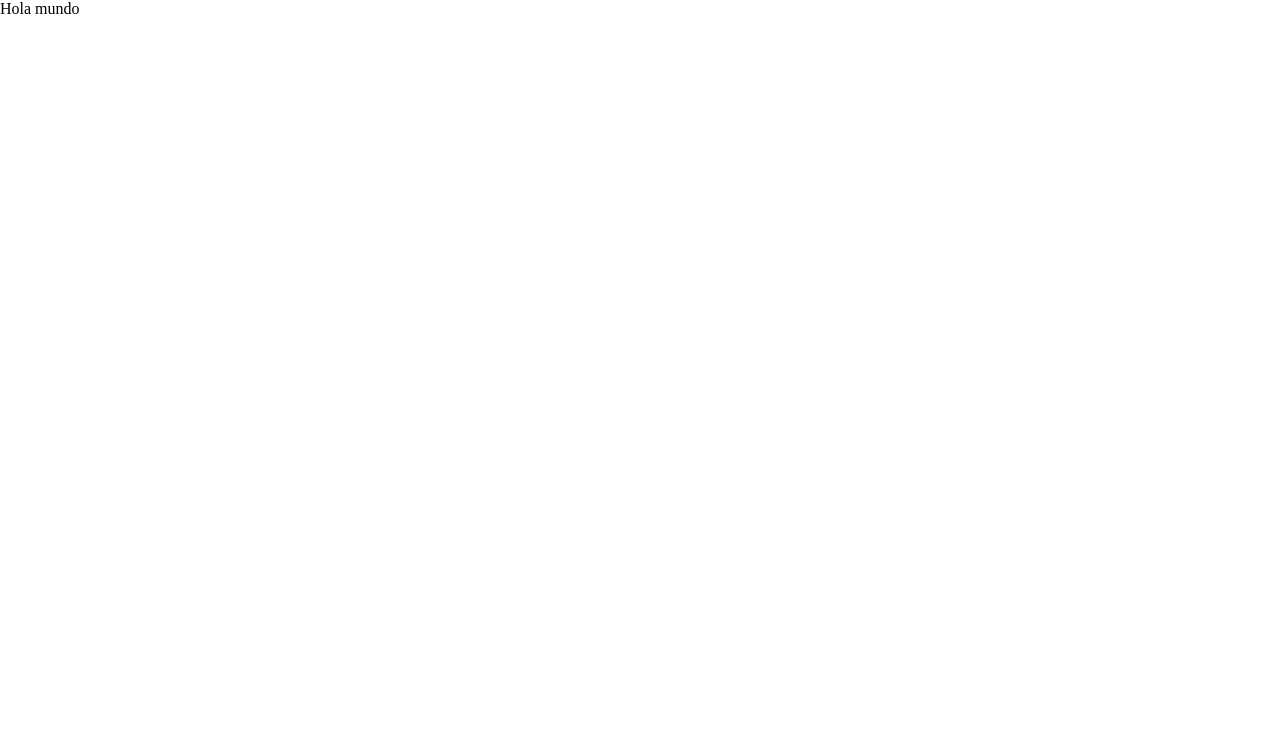
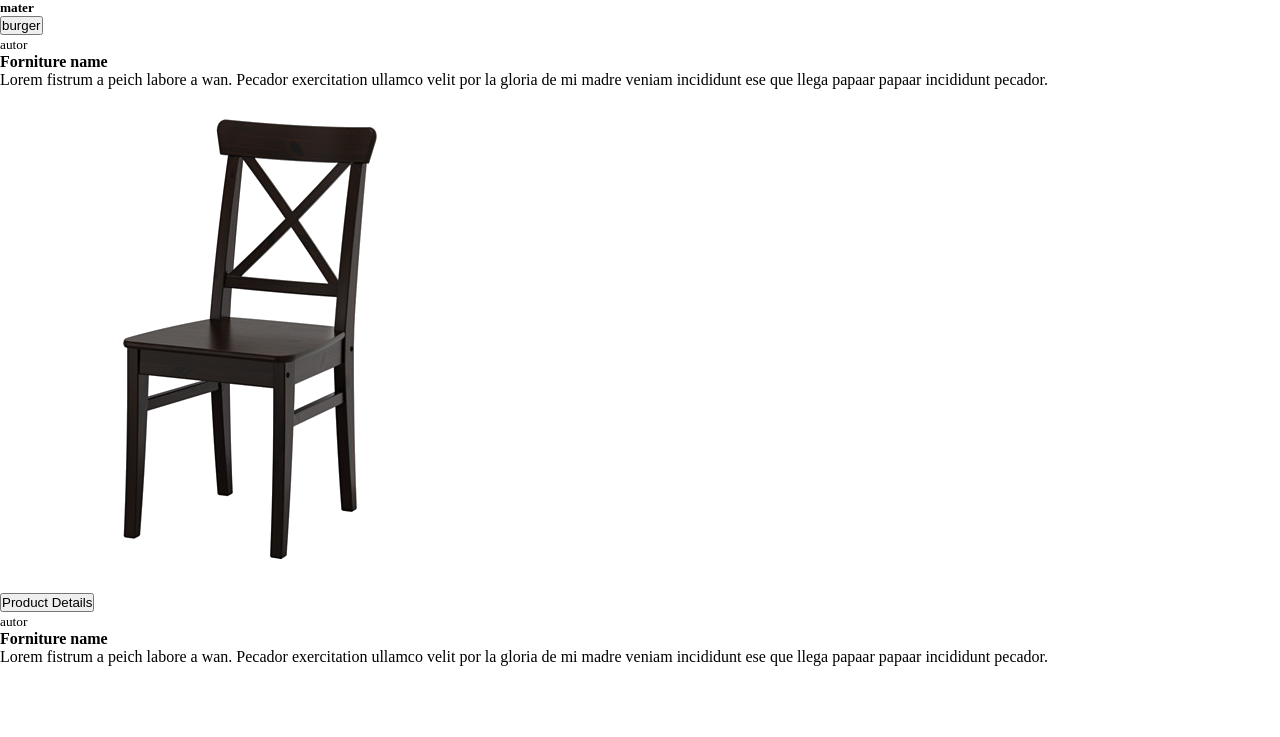
Before and after one commit to EstiBv/Product-sale, a React (Create React App) app: page / in a window 1280 px wide. Shown: the top 737 px of the page. Built offline with nearby package versions, Linux system fonts and the light colour scheme.

Commit message:
add product-slides component

```diff
--- a/package.json
+++ b/package.json
@@ -1,5 +1,6 @@
 {
-  "name": "boiler",
+  "name": "prueba-tecnica-ensayo",
+  "author": "estibaliz",
   "version": "0.1.0",
   "private": true,
   "dependencies": {
--- a/src/components/App.js
+++ b/src/components/App.js
@@ -1,9 +1,9 @@
 import React from "react";
 import "../stylesheets/App.css";
-
+import Slides from "./Product-Slides";
 
 const App = () => {
-  return <div>Hola mundo</div>
+  return <Slides />;
 };
 
 export default App;
--- /dev/null
+++ b/src/components/Product-Slides.js
@@ -0,0 +1,40 @@
+import React from "react";
+import images1 from "../images/Silla-negra.png";
+import images2 from "../images/Mesa-negra.png";
+
+const Slides = () => {
+  return (
+    <React.Fragment>
+      <h5>mater</h5>
+      <button>burger</button>
+      <ul>
+        <li>
+          <article>
+            <small>autor</small>
+            <h4>Forniture name</h4>
+            <p>
+              Lorem fistrum a peich labore a wan. Pecador exercitation ullamco
+              velit por la gloria de mi madre veniam incididunt ese que llega
+              papaar papaar incididunt pecador.{" "}
+            </p>
+            <img src={images1} alt="imagen silla negra" />
+          </article>
+          <button>Product Details</button>
+        </li>
+        <li>
+          <article>
+            <small>autor</small>
+            <h4>Forniture name</h4>
+            <p>
+              Lorem fistrum a peich labore a wan. Pecador exercitation ullamco
+              velit por la gloria de mi madre veniam incididunt ese que llega
+              papaar papaar incididunt pecador.{" "}
+            </p>
+            <img src={images2} alt="imagen silla negra" />
+          </article>
+        </li>
+      </ul>
+    </React.Fragment>
+  );
+};
+export default Slides;
```
